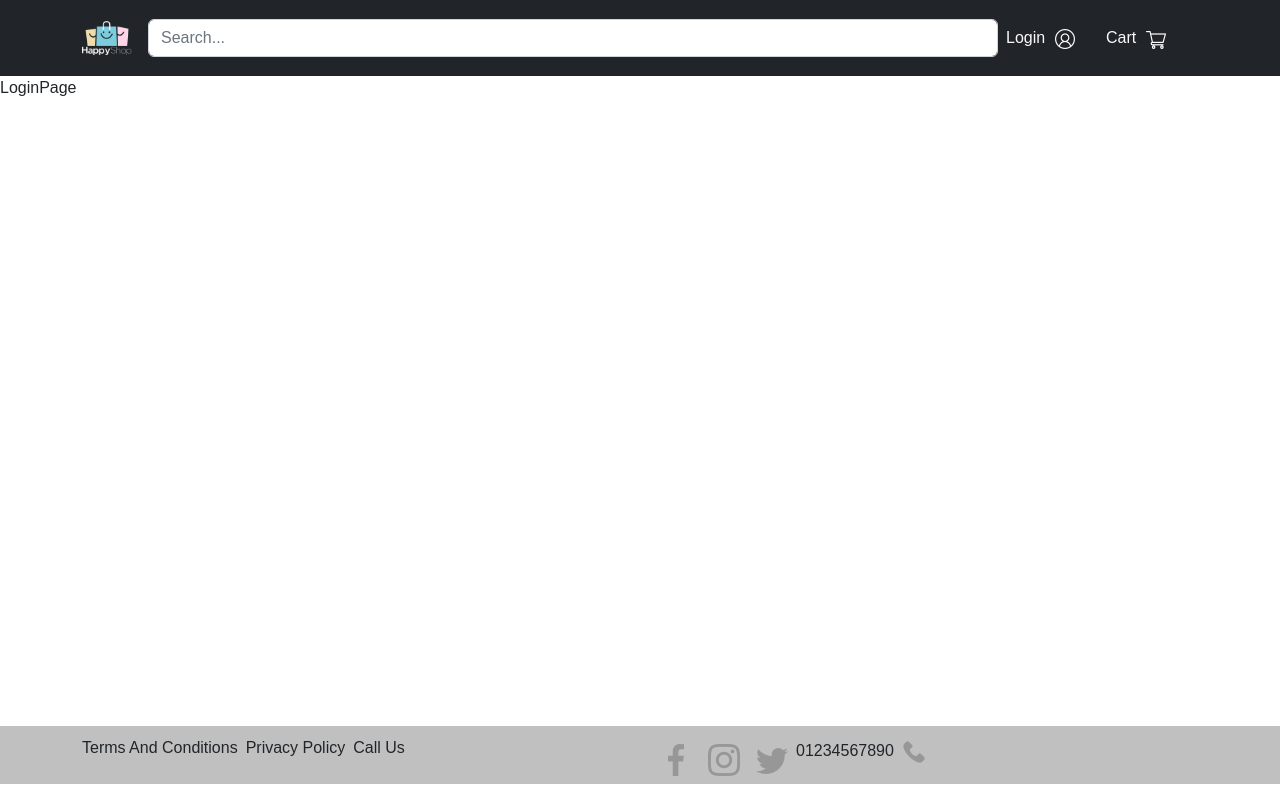
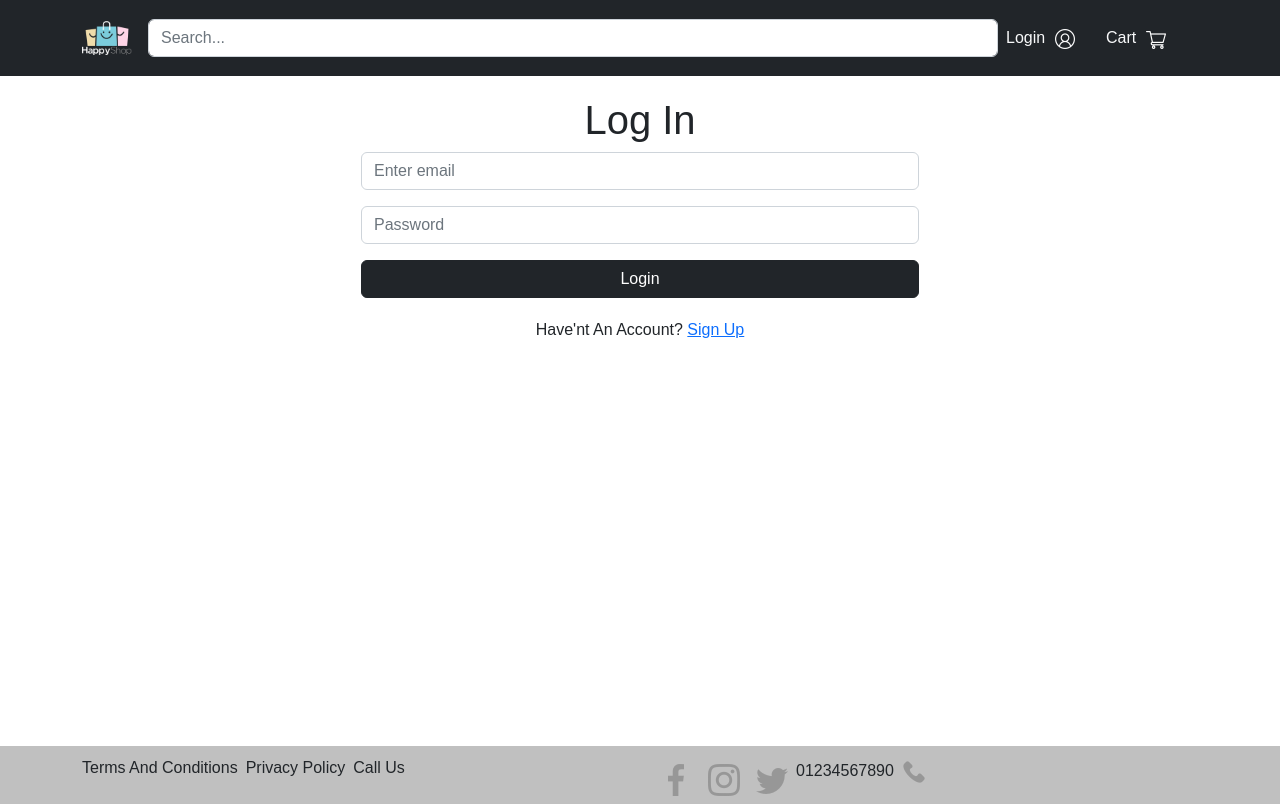
Before and after one commit to mohamedCleanCode/E-commerce-V1-Reactjs, a React (Create React App) app: page /login in a window 1280 px wide. Built offline with nearby package versions, Linux system fonts and the light colour scheme.

Commit message:
add login page

```diff
--- a/src/pages/Auth/LoginPage.jsx
+++ b/src/pages/Auth/LoginPage.jsx
@@ -1,9 +1,32 @@
 import React from "react";
+import { Button, Container, Form } from "react-bootstrap";
+import { Link } from "react-router-dom";
 
 const LoginPage = () => {
   return (
     <div className="login-page" style={{ height: "650px" }}>
-      LoginPage
+      <Container>
+        <Form
+          style={{ width: "50%", margin: "20px auto", textAlign: "center" }}
+        >
+          <h1>Log In</h1>
+          <Form.Group className="mb-3" controlId="formBasicEmail">
+            <Form.Control type="email" placeholder="Enter email" />
+          </Form.Group>
+
+          <Form.Group className="mb-3" controlId="formBasicPassword">
+            <Form.Control type="password" placeholder="Password" />
+          </Form.Group>
+          <Button className="w-100" variant="dark" type="submit">
+            Login
+          </Button>
+        </Form>
+        <div className="info w-50 m-auto text-center">
+          <p>
+            Have'nt an account? <Link to="/signup">Sign Up</Link>
+          </p>
+        </div>
+      </Container>
     </div>
   );
 };
```
